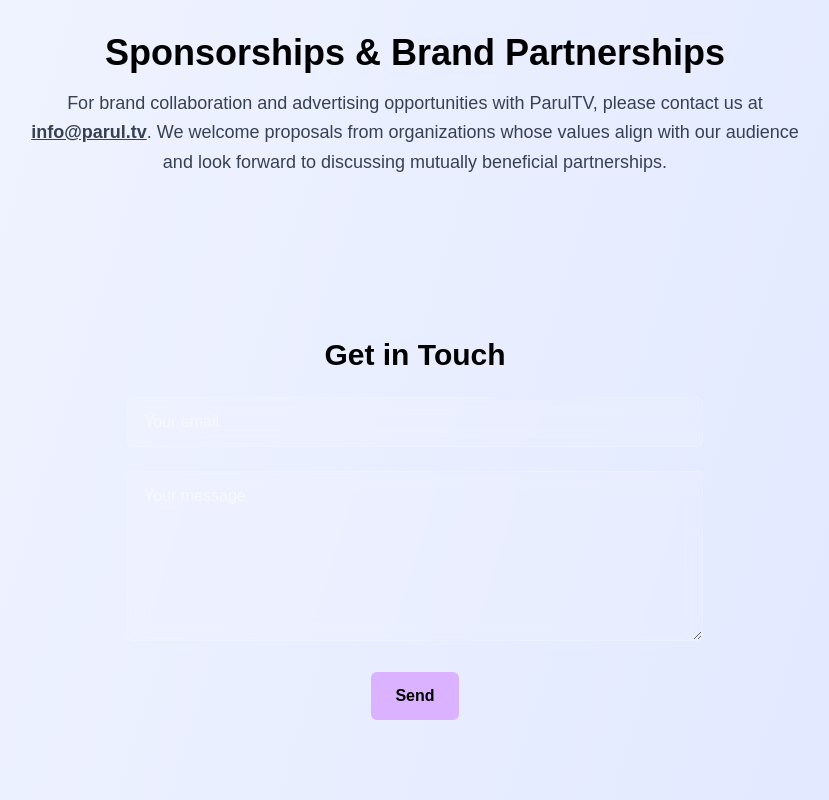
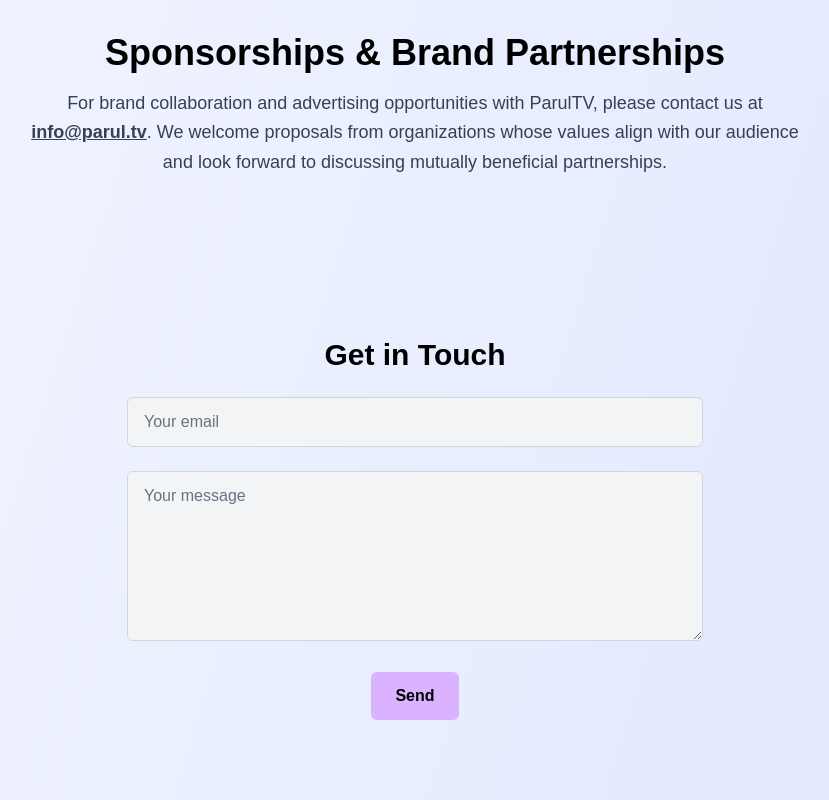
Before and after one commit to vatsashah45/ParulKhanna-Portfolio, a Next.js app in the folder portfolio/: page / in a window 1280 px wide. Shown: the part 3337-4137 px from the top of the page, without its empty margins (225-1054 px from the left). Built offline with nearby package versions, Linux system fonts and the light colour scheme; no server answers.

Commit message:
fix light theme styling contact form

```diff
--- a/portfolio/src/components/sections/ContactForm.tsx
+++ b/portfolio/src/components/sections/ContactForm.tsx
@@ -20,7 +20,9 @@
         name="senderEmail"
         required
         placeholder="Your email"
-        className="w-full rounded-md bg-white/10 backdrop-blur border border-white/20 px-4 py-3 text-white placeholder:text-white/60 focus:outline-none focus:ring-2 focus:ring-purple-400 transition"
+        className="w-full rounded-md bg-gray-100 dark:bg-white/10 border border-gray-300 dark:border-white/20 px-4 py-3
+                   text-gray-900 dark:text-white placeholder:text-gray-500 dark:placeholder:text-white/60 focus:outline-none
+                   focus:ring-2 focus:ring-purple-400 transition"
       />
 
       <textarea
@@ -28,7 +30,9 @@
         required
         placeholder="Your message"
         rows={6}
-        className="w-full rounded-md bg-white/10 backdrop-blur border border-white/20 px-4 py-3 text-white placeholder:text-white/60 focus:outline-none focus:ring-2 focus:ring-purple-400 transition"
+        className="w-full rounded-md bg-gray-100 dark:bg-white/10 border border-gray-300 dark:border-white/20 px-4 py-3
+                   text-gray-900 dark:text-white placeholder:text-gray-500 dark:placeholder:text-white/60 focus:outline-none
+                   focus:ring-2 focus:ring-purple-400 transition"
       />
 
       <button
```
